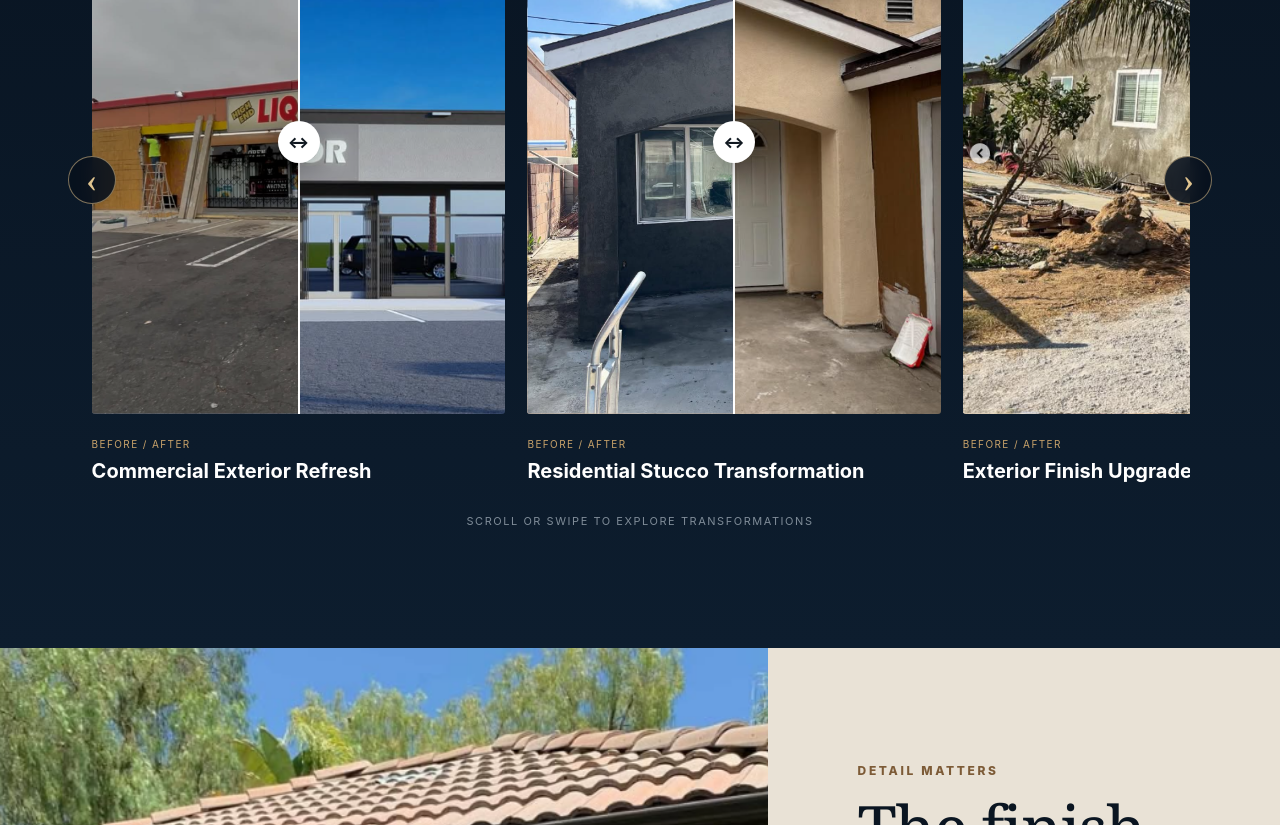
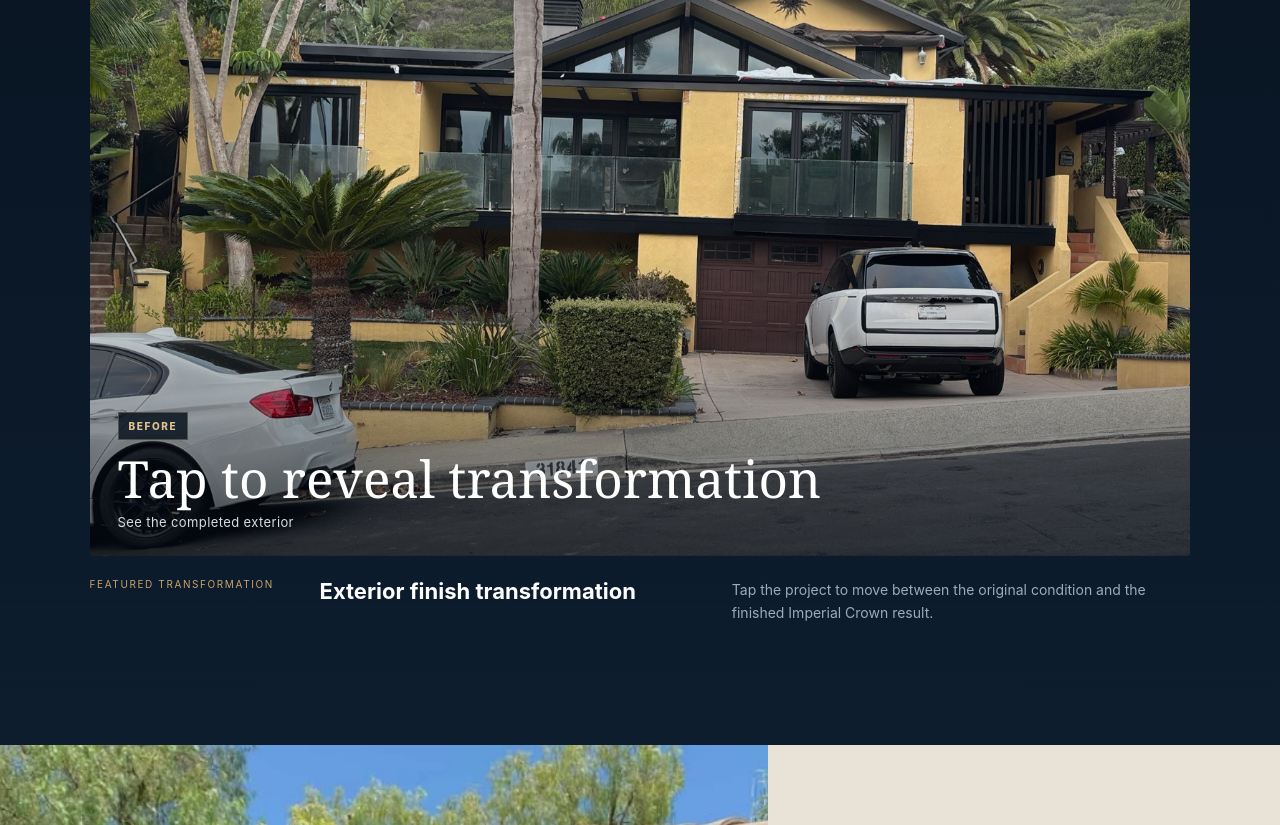
Before and after one commit to typicalsammich/imperial-clp, a Next.js app: page / in a window 1280 px wide. Shown: the part 3360-4185 px from the top of the page. Built offline with nearby package versions, Linux system fonts and the light colour scheme.

Commit message:
Add files via upload

```diff
--- a/app/globals.css
+++ b/app/globals.css
@@ -585,3 +585,222 @@ html{
     transition:none !important;
   }
 }
+
+
+/* v10 — replace sliders with a single tap-to-transform project */
+.compare-carousel-wrap,
+.compare-carousel,
+.compare-grid{
+  display:none !important;
+}
+
+.transformation-reveal{
+  max-width:1180px;
+  margin:0 auto;
+}
+
+.transformation-stage{
+  position:relative;
+  width:100%;
+  aspect-ratio:16/10;
+  overflow:hidden;
+  border:0;
+  padding:0;
+  display:block;
+  background:#07111d;
+  border-radius:4px;
+  isolation:isolate;
+  text-align:left;
+}
+
+.transformation-photo{
+  position:absolute;
+  inset:0;
+  width:100%;
+  height:100%;
+  object-fit:cover;
+  object-position:center;
+  transition:
+    opacity .8s cubic-bezier(.22,.61,.36,1),
+    transform 1s cubic-bezier(.22,.61,.36,1),
+    filter .8s ease;
+  will-change:opacity,transform;
+}
+
+.transformation-before{
+  opacity:1;
+  transform:scale(1);
+  filter:saturate(.92) contrast(.98);
+}
+
+.transformation-after{
+  opacity:0;
+  transform:scale(1.035);
+  filter:saturate(.9) brightness(.9);
+}
+
+.transformation-reveal.show-after .transformation-before{
+  opacity:0;
+  transform:scale(.985);
+  filter:saturate(.82) brightness(.92);
+}
+
+.transformation-reveal.show-after .transformation-after{
+  opacity:1;
+  transform:scale(1);
+  filter:saturate(1) brightness(1);
+}
+
+.transformation-shade{
+  position:absolute;
+  inset:0;
+  z-index:2;
+  pointer-events:none;
+  background:linear-gradient(180deg,rgba(4,10,17,.04),rgba(4,10,17,.05) 55%,rgba(4,10,17,.64) 100%);
+  transition:opacity .45s ease;
+}
+
+.transformation-reveal.show-after .transformation-shade{
+  opacity:.7;
+}
+
+.transformation-status{
+  position:absolute;
+  z-index:3;
+  left:28px;
+  bottom:26px;
+  display:flex;
+  flex-direction:column;
+  align-items:flex-start;
+  text-align:left;
+  color:#fff;
+  pointer-events:none;
+}
+
+.transformation-status .status-kicker{
+  display:inline-flex;
+  align-items:center;
+  min-height:28px;
+  padding:0 10px;
+  margin-bottom:12px;
+  background:rgba(7,17,29,.84);
+  border:1px solid rgba(224,196,143,.28);
+  color:var(--gold-2);
+  font-size:10px;
+  letter-spacing:.16em;
+  font-weight:800;
+}
+
+.transformation-status strong{
+  font-family:Georgia,"Times New Roman",serif;
+  font-size:clamp(28px,4vw,52px);
+  font-weight:400;
+  line-height:1.05;
+}
+
+.transformation-status small{
+  margin-top:8px;
+  color:#d7dde3;
+  font-size:13px;
+  letter-spacing:.03em;
+}
+
+.transformation-stage::after{
+  content:"";
+  position:absolute;
+  z-index:4;
+  top:24px;
+  right:24px;
+  width:54px;
+  height:54px;
+  border-radius:50%;
+  border:1px solid rgba(224,196,143,.55);
+  background:rgba(7,17,29,.68);
+}
+
+.transformation-stage::before{
+  content:"";
+  position:absolute;
+  z-index:5;
+  top:51px;
+  right:43px;
+  width:16px;
+  height:1px;
+  background:var(--gold-2);
+  box-shadow:0 -6px 0 rgba(224,196,143,.9),0 6px 0 rgba(224,196,143,.9);
+  transform:translateY(-50%);
+}
+
+.transformation-caption{
+  display:grid;
+  grid-template-columns:200px 1fr 1.2fr;
+  gap:30px;
+  align-items:start;
+  padding:22px 0 0;
+}
+
+.transformation-caption span{
+  color:var(--gold);
+  font-size:10px;
+  letter-spacing:.16em;
+}
+
+.transformation-caption h3{
+  margin:0;
+  font-size:22px;
+}
+
+.transformation-caption p{
+  margin:0;
+  color:#9eabb6;
+  line-height:1.7;
+  font-size:14px;
+}
+
+@media (hover:hover) and (pointer:fine){
+  .transformation-stage:hover .transformation-photo{
+    transform:scale(1.012);
+  }
+  .transformation-reveal.show-after .transformation-stage:hover .transformation-after{
+    transform:scale(1.012);
+  }
+}
+
+@media(max-width:800px){
+  .transformation-stage{
+    aspect-ratio:4/5;
+  }
+  .transformation-before{
+    object-position:center 52%;
+  }
+  .transformation-after{
+    object-position:center 48%;
+  }
+  .transformation-status{
+    left:18px;
+    right:18px;
+    bottom:18px;
+  }
+  .transformation-stage::after{
+    top:16px;
+    right:16px;
+    width:48px;
+    height:48px;
+  }
+  .transformation-stage::before{
+    top:40px;
+    right:32px;
+  }
+  .transformation-caption{
+    grid-template-columns:1fr;
+    gap:8px;
+    padding-top:16px;
+  }
+}
+
+@media(prefers-reduced-motion:reduce){
+  .transformation-photo{
+    transition:opacity .01ms !important;
+    transform:none !important;
+  }
+}
--- a/app/page.js
+++ b/app/page.js
@@ -14,14 +14,6 @@ const services = [
   ["Additions & Remodels", "Exterior plaster and stucco work for additions, remodels, expansions and property upgrades."],
   ["Custom Exterior Finishes", "Architectural textures and finish details designed to elevate the look of the property."],
   ["Outdoor Living Surfaces", "Plaster and stucco finishes for outdoor kitchens, patio structures and custom masonry-adjacent spaces."]
-];
-
-const comparisons = [
-  { before: "/projects/project-1.png", after: "/projects/project-2.png", ratio: "636 / 836", title: "Commercial Exterior Refresh", tag: "Before / After" },
-  { before: "/projects/project-4.png", after: "/projects/project-5.png", ratio: "645 / 849", title: "Residential Stucco Transformation", tag: "Before / After" },
-  { before: "/projects/project-6.png", after: "/projects/project-7.png", ratio: "853 / 643", title: "Exterior Finish Upgrade", tag: "Before / After" },
-  { before: "/projects/project-8.png", after: "/projects/project-9.png", ratio: "675 / 727", title: "Outdoor Kitchen Finish", tag: "Before / After" },
-  { before: "/projects/project-10.png", after: "/projects/project-11.png", ratio: "828 / 431", title: "Custom Home Exterior", tag: "Before / After" }
 ];
 
 function PhoneChooser({ compact = false }) {
@@ -52,33 +44,39 @@ function PhoneChooser({ compact = false }) {
   );
 }
 
-function Compare({ item }) {
-  const [value, setValue] = useState(50);
+function TransformationReveal() {
+  const [after, setAfter] = useState(false);
+
   return (
-    <article className="compare-card">
-      <div className="compare-shell" style={{ "--split": `${value}%`, aspectRatio: item.ratio }}>
-        <img src={item.after} alt={`${item.title} after`} className="compare-img" />
-        <div className="before-mask" style={{ width: `${value}%` }}>
-          <img src={item.before} alt={`${item.title} before`} className="compare-img compare-before" />
+    <article className={`transformation-reveal ${after ? "show-after" : ""}`}>
+      <button
+        type="button"
+        className="transformation-stage"
+        onClick={() => setAfter(v => !v)}
+        aria-pressed={after}
+        aria-label={after ? "Show before photo" : "Show after photo"}
+      >
+        <img
+          src="/projects/featured-before.jpeg"
+          alt="Imperial Crown project before transformation"
+          className="transformation-photo transformation-before"
+        />
+        <img
+          src="/projects/featured-after.jpeg"
+          alt="Imperial Crown project after transformation"
+          className="transformation-photo transformation-after"
+        />
+        <div className="transformation-shade" />
+        <div className="transformation-status">
+          <span className="status-kicker">{after ? "AFTER" : "BEFORE"}</span>
+          <strong>{after ? "Finished transformation" : "Tap to reveal transformation"}</strong>
+          <small>{after ? "Tap to view before" : "See the completed exterior"}</small>
         </div>
-        <div className="compare-line" style={{ left: `${value}%` }}>
-          <span>↔</span>
-        </div>
-        <span className="compare-badge left">BEFORE</span>
-        <span className="compare-badge right">AFTER</span>
-        <input
-          aria-label={`Before and after slider for ${item.title}`}
-          type="range"
-          min="0"
-          max="100"
-          value={value}
-          onChange={(e) => setValue(e.target.value)}
-          className="compare-range"
-        />
-      </div>
-      <div className="compare-meta">
-        <span>{item.tag}</span>
-        <h3>{item.title}</h3>
+      </button>
+      <div className="transformation-caption">
+        <span>FEATURED TRANSFORMATION</span>
+        <h3>Exterior finish transformation</h3>
+        <p>Tap the project to move between the original condition and the finished Imperial Crown result.</p>
       </div>
     </article>
   );
@@ -113,24 +111,6 @@ export default function Home() {
       document.removeEventListener("pointerover", over);
     };
   }, []);
-
-  function moveCarousel(direction) {
-    const carousel = document.getElementById("compareCarousel");
-    if (!carousel) return;
-    const cards = Array.from(carousel.querySelectorAll(".compare-card"));
-    if (!cards.length) return;
-
-    const current = cards.reduce((best, card, index) => {
-      const distance = Math.abs(card.offsetLeft - carousel.scrollLeft);
-      return distance < best.distance ? { index, distance } : best;
-    }, { index: 0, distance: Infinity }).index;
-
-    let target = current + direction;
-    if (target >= cards.length) target = 0;
-    if (target < 0) target = cards.length - 1;
-
-    carousel.scrollTo({ left: cards[target].offsetLeft, behavior: "smooth" });
-  }
 
   async function submitForm(e) {
     e.preventDefault();
@@ -266,20 +246,7 @@ export default function Home() {
           <p>Selected Imperial Crown work shown with the original project photography you provided.</p>
         </div>
 
-        <div className="compare-carousel-wrap">
-          <button className="carousel-btn prev" type="button" aria-label="Previous transformation"
-            onClick={() => moveCarousel(-1)}>
-            ‹
-          </button>
-          <div className="compare-carousel" id="compareCarousel">
-            {comparisons.map((item) => <Compare item={item} key={item.title} />)}
-          </div>
-          <button className="carousel-btn next" type="button" aria-label="Next transformation"
-            onClick={() => moveCarousel(1)}>
-            ›
-          </button>
-          <div className="carousel-hint">Scroll or swipe to explore transformations</div>
-        </div>
+        <TransformationReveal />
       </section>
 
       <section className="feature-project">
```
Also changed, not shown: public/projects/featured-after.jpeg (added), public/projects/featured-before.jpeg (added).
